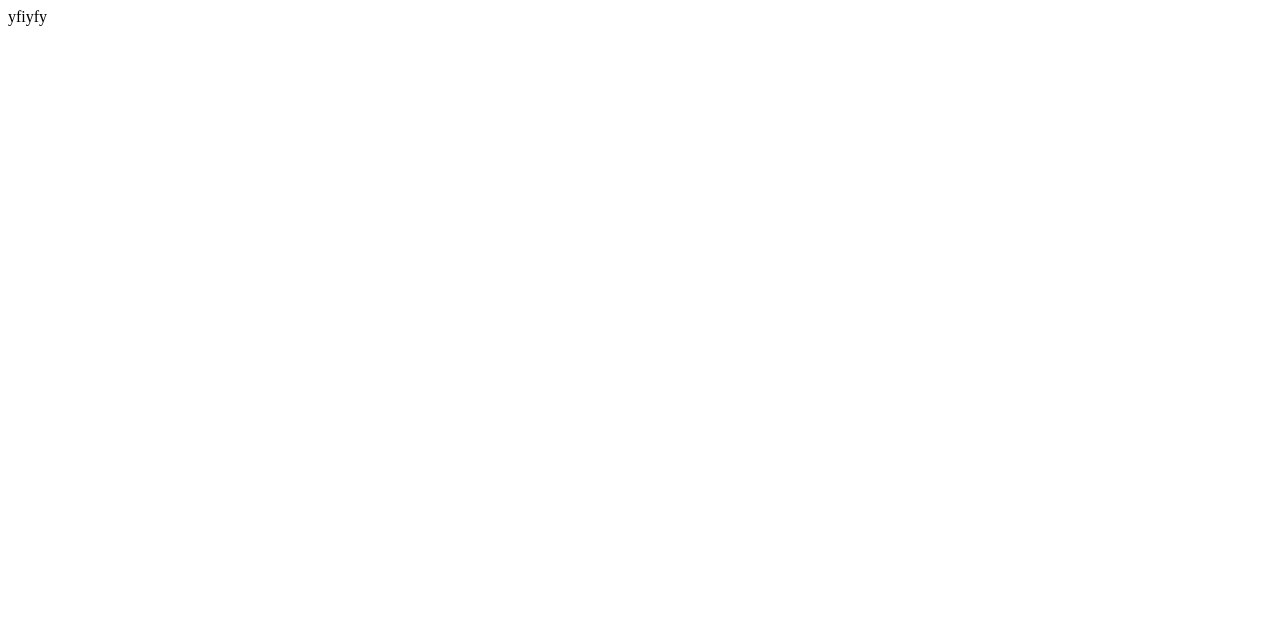
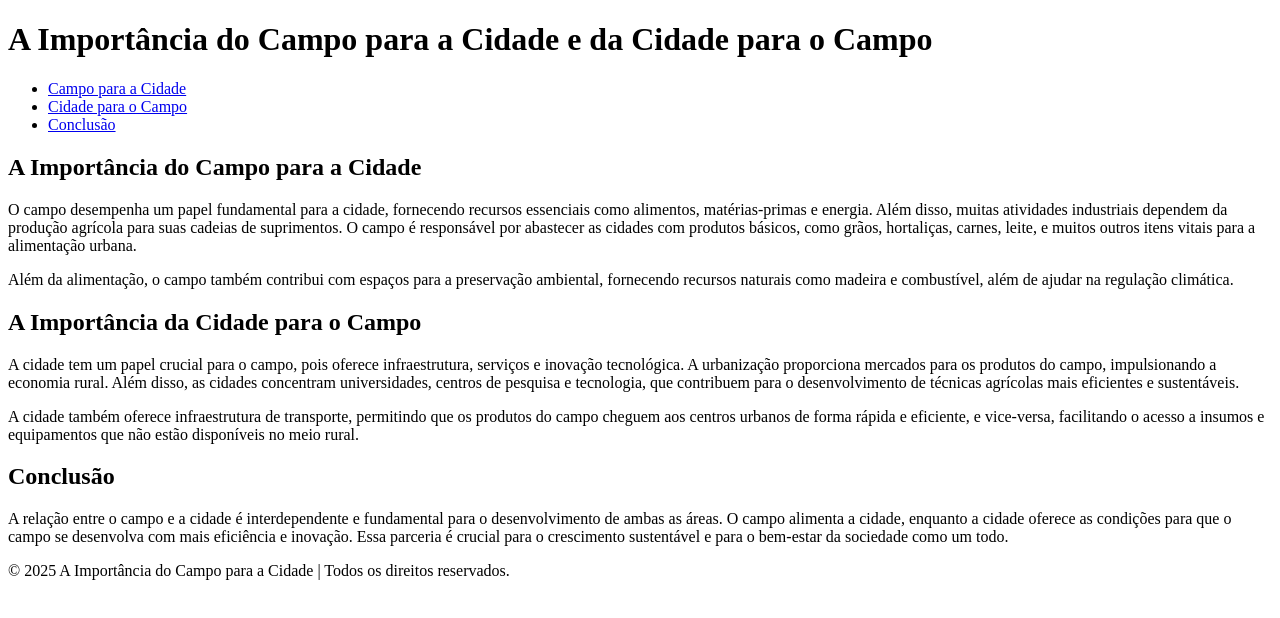
Before and after one commit to m4ri4j/Agrinhoemm, a plain HTML site: page index.html in a window 1280 px wide. Drawn offline with Linux system fonts and the light colour scheme.

Commit message:
site simples

```diff
--- a/index.html
+++ b/index.html
@@ -1 +1,62 @@
-yfiyfy
+<!DOCTYPE html>
+<html lang="pt-br">
+<head>
+    <meta charset="UTF-8">
+    <meta name="viewport" content="width=device-width, initial-scale=1.0">
+    <meta name="description" content="Site sobre a importância do campo para a cidade e da cidade para o campo.">
+    <title>A Importância do Campo para a Cidade e da Cidade para o Campo</title>
+    <link rel="stylesheet" href="styles.css">
+</head>
+<body>
+    <header>
+        <h1>A Importância do Campo para a Cidade e da Cidade para o Campo</h1>
+        <nav>
+            <ul>
+                <li><a href="#campo-para-cidade">Campo para a Cidade</a></li>
+                <li><a href="#cidade-para-campo">Cidade para o Campo</a></li>
+                <li><a href="#conclusao">Conclusão</a></li>
+            </ul>
+        </nav>
+    </header>
+
+    <section id="campo-para-cidade">
+        <h2>A Importância do Campo para a Cidade</h2>
+        <p>
+            O campo desempenha um papel fundamental para a cidade, fornecendo recursos essenciais como alimentos, matérias-primas e energia.
+            Além disso, muitas atividades industriais dependem da produção agrícola para suas cadeias de suprimentos. O campo é responsável por
+            abastecer as cidades com produtos básicos, como grãos, hortaliças, carnes, leite, e muitos outros itens vitais para a alimentação
+            urbana.
+        </p>
+        <p>
+            Além da alimentação, o campo também contribui com espaços para a preservação ambiental, fornecendo recursos naturais como
+            madeira e combustível, além de ajudar na regulação climática.
+        </p>
+    </section>
+
+    <section id="cidade-para-campo">
+        <h2>A Importância da Cidade para o Campo</h2>
+        <p>
+            A cidade tem um papel crucial para o campo, pois oferece infraestrutura, serviços e inovação tecnológica. A urbanização proporciona
+            mercados para os produtos do campo, impulsionando a economia rural. Além disso, as cidades concentram universidades, centros de
+            pesquisa e tecnologia, que contribuem para o desenvolvimento de técnicas agrícolas mais eficientes e sustentáveis.
+        </p>
+        <p>
+            A cidade também oferece infraestrutura de transporte, permitindo que os produtos do campo cheguem aos centros urbanos de forma
+            rápida e eficiente, e vice-versa, facilitando o acesso a insumos e equipamentos que não estão disponíveis no meio rural.
+        </p>
+    </section>
+
+    <section id="conclusao">
+        <h2>Conclusão</h2>
+        <p>
+            A relação entre o campo e a cidade é interdependente e fundamental para o desenvolvimento de ambas as áreas. O campo alimenta a cidade,
+            enquanto a cidade oferece as condições para que o campo se desenvolva com mais eficiência e inovação.
+            Essa parceria é crucial para o crescimento sustentável e para o bem-estar da sociedade como um todo.
+        </p>
+    </section>
+
+    <footer>
+        <p>&copy; 2025 A Importância do Campo para a Cidade | Todos os direitos reservados.</p>
+    </footer>
+</body>
+</html>
```
